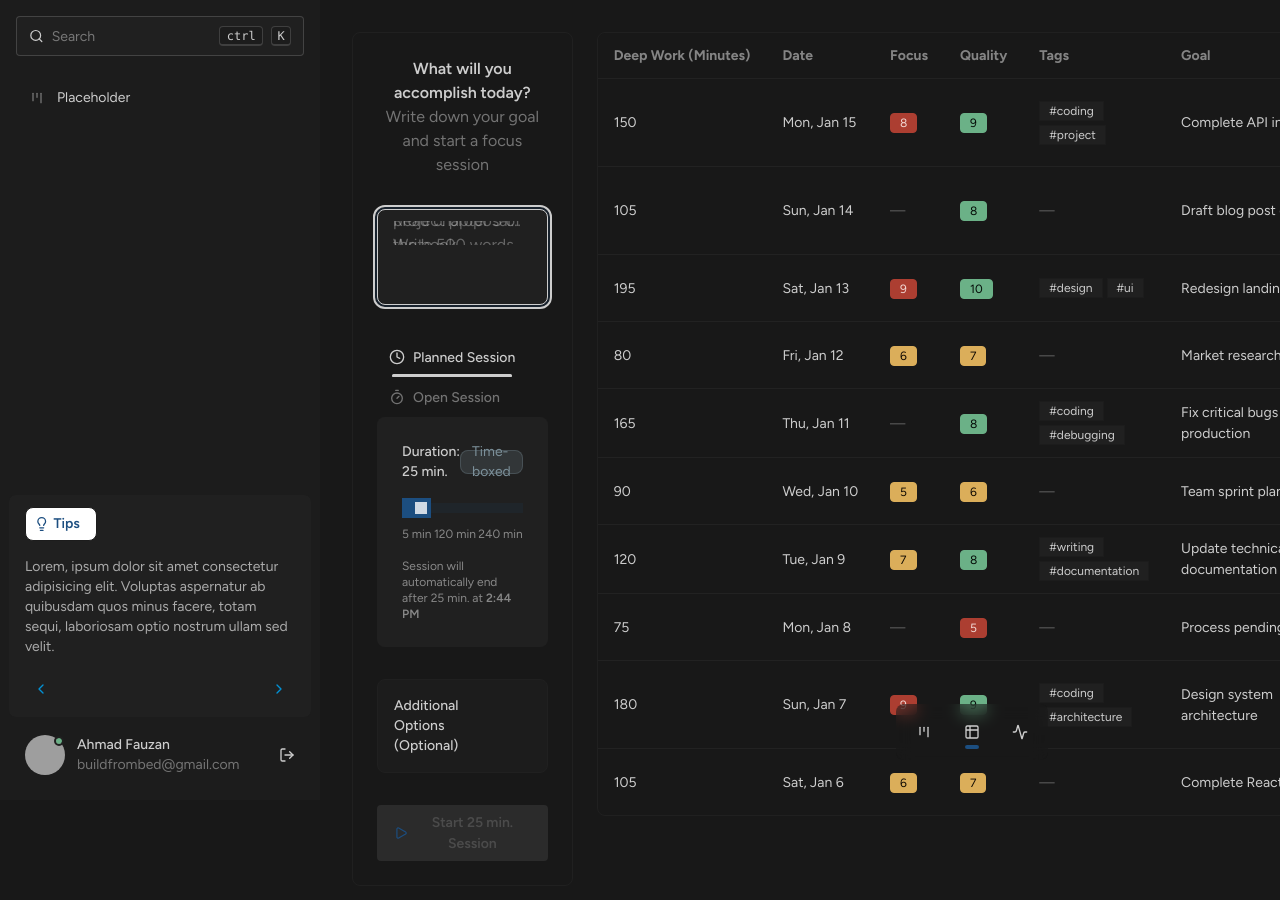
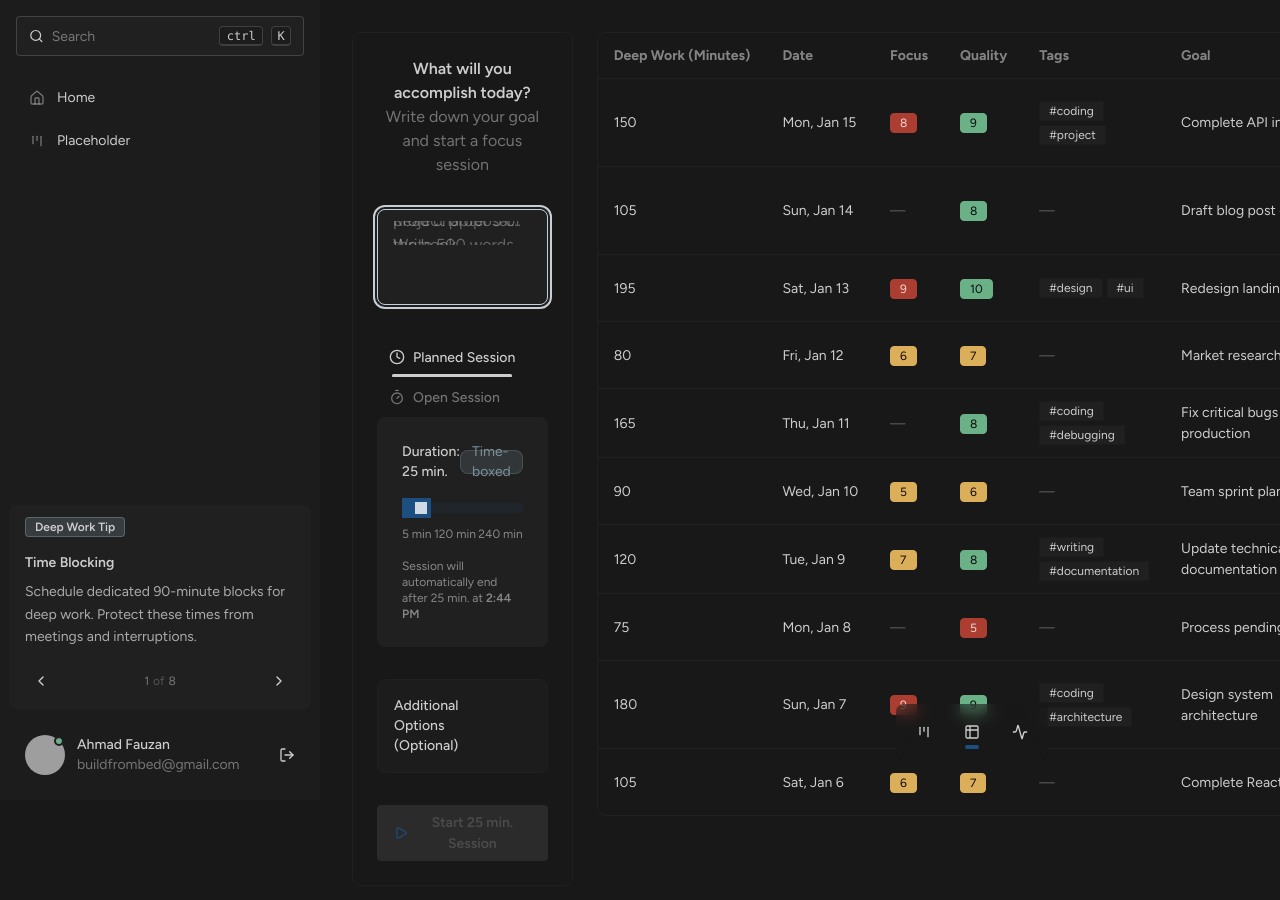
Before and after one commit to vaujan/deepflow, a Next.js app: page /home in a window 1280 px wide. Shown: the top 900 px of the page. Built offline with nearby package versions, Linux system fonts and the light colour scheme; grey boxes are pictures that could not be loaded.

Commit message:
minor: action button text

```diff
--- a/src/components/ui/sidebar.tsx
+++ b/src/components/ui/sidebar.tsx
@@ -1,4 +1,6 @@
-import React from "react";
+"use client";
+
+import React, { useState } from "react";
 import {
 	Home,
 	User,
@@ -25,7 +27,56 @@ interface SidebarItem {
 	icon: React.ComponentType<{ className?: string }>;
 }
 
+interface DeepWorkTip {
+	title: string;
+	description: string;
+}
+
+const deepWorkTips: DeepWorkTip[] = [
+	{
+		title: "Time Blocking",
+		description:
+			"Schedule dedicated 90-minute blocks for deep work. Protect these times from meetings and interruptions.",
+	},
+	{
+		title: "Environment Setup",
+		description:
+			"Create a distraction-free workspace. Remove notifications, close unnecessary tabs, and use noise-canceling if needed.",
+	},
+	{
+		title: "The 20-Minute Rule",
+		description:
+			"If you're struggling to focus, commit to just 20 minutes. Often, momentum builds and you'll want to continue.",
+	},
+	{
+		title: "Energy Management",
+		description:
+			"Schedule deep work during your peak energy hours. Most people are most focused in the morning.",
+	},
+	{
+		title: "Single Task Focus",
+		description:
+			"Work on one task at a time. Multitasking reduces quality and increases time to completion.",
+	},
+	{
+		title: "Break Strategy",
+		description:
+			"Take 5-10 minute breaks every 90 minutes. Use this time to stretch, walk, or do something completely different.",
+	},
+	{
+		title: "Goal Clarity",
+		description:
+			"Define what 'done' looks like before starting. Clear objectives help maintain focus and motivation.",
+	},
+	{
+		title: "Digital Minimalism",
+		description:
+			"Use apps and tools that support deep work, not distract from it. Consider website blockers during focus sessions.",
+	},
+];
+
 const navigationItems: SidebarItem[] = [
+	{ label: "Home", href: "/home", icon: Home },
 	{ label: "Placeholder", href: "/", icon: Kanban },
 	// { label: "About", href: "/about", icon: User },
 	// { label: "Experience", href: "/experience", icon: Briefcase },
@@ -36,6 +87,27 @@ const navigationItems: SidebarItem[] = [
 ];
 
 export default function Sidebar() {
+	const [currentTipIndex, setCurrentTipIndex] = useState(0);
+	const [isAnimating, setIsAnimating] = useState(false);
+
+	const nextTip = () => {
+		if (isAnimating) return;
+		setIsAnimating(true);
+		setCurrentTipIndex((prev) => (prev + 1) % deepWorkTips.length);
+		setTimeout(() => setIsAnimating(false), 150);
+	};
+
+	const previousTip = () => {
+		if (isAnimating) return;
+		setIsAnimating(true);
+		setCurrentTipIndex(
+			(prev) => (prev - 1 + deepWorkTips.length) % deepWorkTips.length
+		);
+		setTimeout(() => setIsAnimating(false), 150);
+	};
+
+	const currentTip = deepWorkTips[currentTipIndex];
+
 	return (
 		<div className="lg:drawer-open">
 			<input id="my-drawer-2" type="checkbox" className="drawer-toggle" />
@@ -73,28 +145,64 @@ export default function Sidebar() {
 						</ul>
 					</nav>
 					{/* Card bottom content */}
-					<div className="flex flex-col h-full p-2 ">
+					<div className="flex flex-col h-full p-2 gap-2">
+						{/* Tips card */}
 						<div className="alert items-start justify-start flex flex-col alert-vertical text-left bg-base-100">
-							<div className="badge bg-white text-primary px-2 py-4 gap-1 rounded-lg ">
-								<Lightbulb className="size-6" />
-								<span className="text-left w-full font-semibold">Tips</span>
+							<div className="badge badge-sm bg-secondary/25 border-secondary/50 gap-1 rounded-sm">
+								<span className="text-left w-full font-semibold">
+									Deep Work Tip
+								</span>
 							</div>
-							<div className="flex flex-col gap-2">
-								<p className="text-base-content/80 ">
-									Lorem, ipsum dolor sit amet consectetur adipisicing elit.
-									Voluptas aspernatur ab quibusdam quos minus facere, totam
-									sequi, laboriosam optio nostrum ullam sed velit.
-								</p>
+
+							{/* Tips for deep work */}
+							<div className="flex flex-col gap-2 overflow-hidden">
+								<div
+									className={`transition-all duration-150 ease-out ${
+										isAnimating
+											? "opacity-0 -translate-y-1"
+											: "opacity-100 translate-y-0"
+									}`}
+								>
+									<span className="font-semibold text-base-content">
+										{currentTip.title}
+									</span>
+								</div>
+								<div
+									className={`transition-all duration-150 ease-out delay-75 ${
+										isAnimating
+											? "opacity-0 translate-y-1"
+											: "opacity-100 translate-y-0"
+									}`}
+								>
+									<p className="text-base-content/80 text-sm leading-relaxed">
+										{currentTip.description}
+									</p>
+								</div>
 							</div>
-							<div className="w-full justify-between flex">
-								<button className="btn btn-ghost btn-sm btn-circle btn-info">
+							<div className="w-full justify-between flex items-center">
+								<button
+									onClick={previousTip}
+									className="btn btn-ghost btn-sm btn-square"
+									title="Previous tip"
+								>
 									<ChevronLeft className="size-4" />
 								</button>
-								<button className="btn btn-ghost btn-circle btn-sm btn-info">
+
+								<div className="text-xs text-base-content/50 flex items-center gap-1">
+									<span>{currentTipIndex + 1}</span>
+									<span className="text-base-content/30">of</span>
+									<span>{deepWorkTips.length}</span>
+								</div>
+
+								<button
+									onClick={nextTip}
+									className="btn btn-ghost btn-sm btn-square "
+									title="Next tip"
+								>
 									<ChevronRight className="size-4" />
 								</button>
 							</div>
-						</div>{" "}
+						</div>
 						{/* Helper and widget */}
 						{/* <div className="w-full border-dashed flex justify-between items-center gap-4">
 							<button className="btn btn-sm btn-circle btn-ghost">
```
